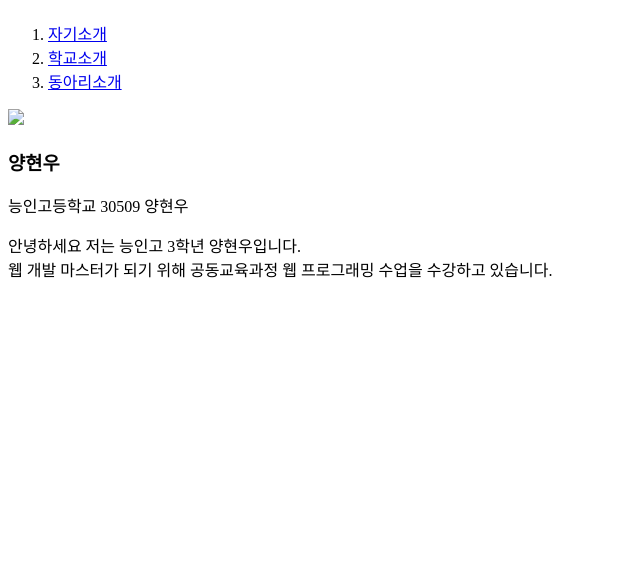
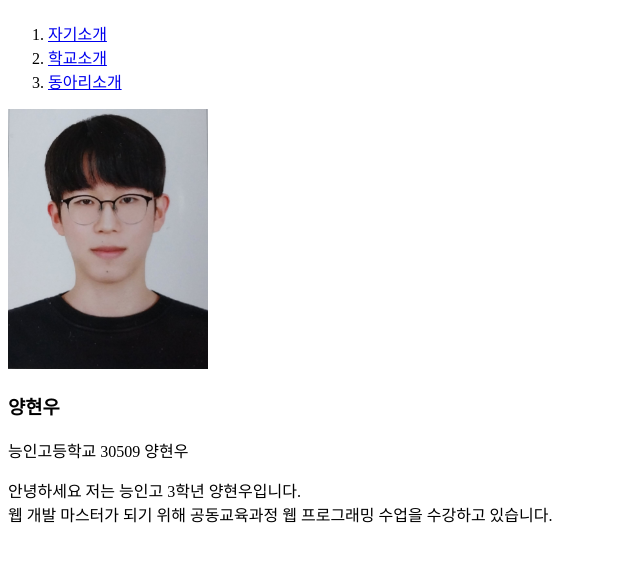
Before and after one commit to esfonky/my-first-web, a plain HTML site: page index.html in a window 1280 px wide. Shown: the part 68-630 px from the top of the page, without its empty margins (0-640 px from the left). Drawn offline with Linux system fonts and the light colour scheme.

Commit message:
Update index.html

```diff
--- a/index.html
+++ b/index.html
@@ -11,7 +11,7 @@
       <li><a href="2.html">학교소개</a></li>
       <li><a href="3.html">동아리소개</a></li>
     </ol>
-    <img src="images/image.jpg" style="width: 200px" />
+    <img src="image.jpg" style="width: 200px" />
     <h3>양현우</h3>
     <p>능인고등학교 30509 양현우</p>
     <p>
```
